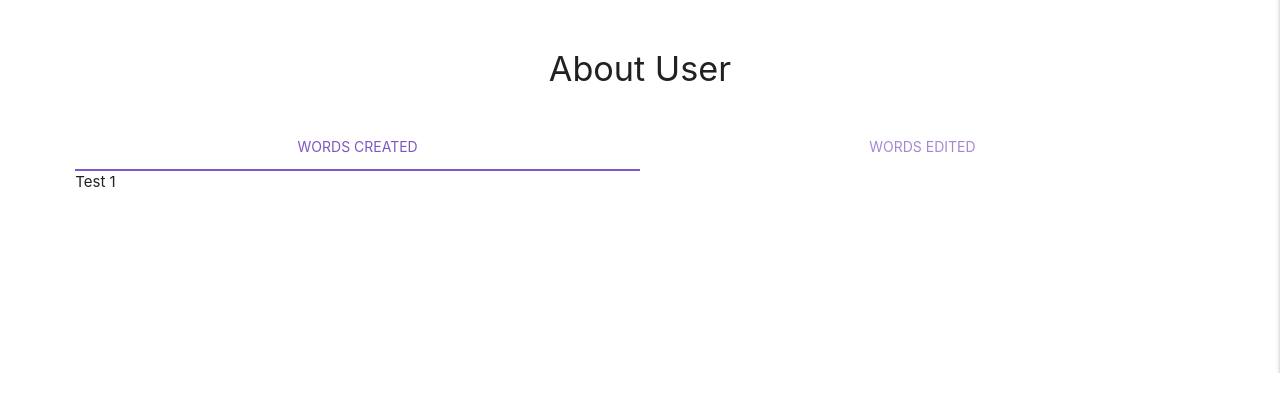
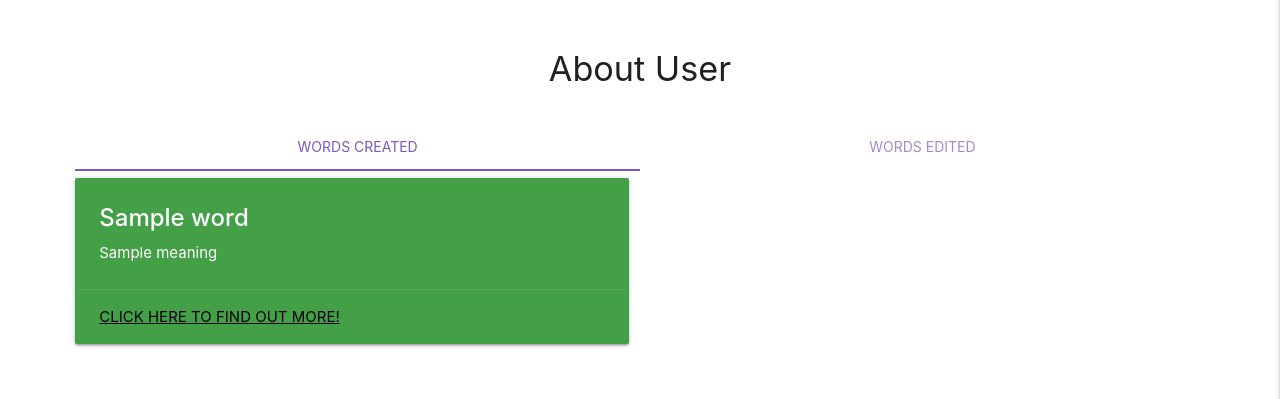
Before and after one commit to MichaelCWalsh7/Yurt-Index, a Flask app: a page that uses templates/profile.html in a window 1280 px wide. Shown: the part 427-826 px from the top of the page. Before the commit the page ends 800 px from the top, so only its background shows below. Run offline with Flask 2, Linux system fonts and the light colour scheme; a database or web service that is not in the repository returns one stand-in record (values such as "Sample title"); parts of the project's set-up code (start-up, migrations or seed data) failed here and were passed over; some libraries are stand-ins or nearby versions.

Commit message:
Add created words display to user's profiles

```diff
--- a/templates/profile.html
+++ b/templates/profile.html
@@ -32,13 +32,29 @@
 <div class="row">
     <div class="col s12">
         <ul class="tabs">
-            <li class="tab col s6"><a href="#test1">Words Created</a></li>
-            <li class="tab col s6"><a href="#test2">Words Edited</a></li>
+            <li class="tab col s6"><a href="#createdWords">Words Created</a></li>
+            <li class="tab col s6"><a href="#editedWords">Words Edited</a></li>
 
         </ul>
     </div>
-    <div id="test1" class="col s12">Test 1</div>
-    <div id="test2" class="col s12">Test 2</div>
+    <div id="createdWords" class="col s12">
+        {% for word in created_words %}
+            <div class="row">
+                <div class="col s6">
+                    <div class="card green darken-1">
+                        <div class="card-content white-text">
+                            <span class="card-title"><strong>{{ word.name }}</strong></span>
+                            <p>{{ word.meaning }}</p>
+                        </div>
+                        <div class="card-action">
+                            <a href="{{ url_for('word_page', word_Id=word._id) }}">Click here to find out more!</a>
+                        </div>
+                    </div>
+                </div>
+            </div>
+        {% endfor %}
+    </div>
+    <div id="editedWords" class="col s12">Test 2</div>
 </div>
 
 {% endblock %}
```
